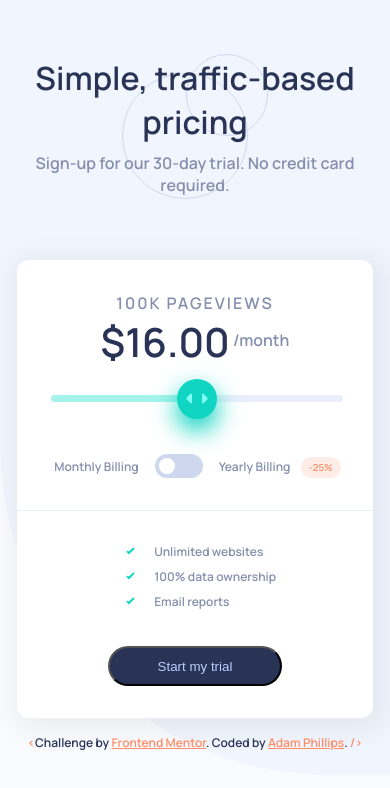
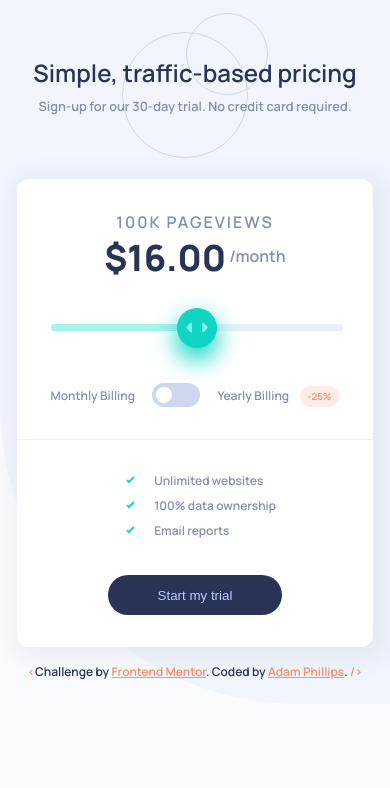
Before and after one commit to adphillips2017/FM_interactive-pricing-component, a plain HTML site: page index.html in a window 390 px wide. Drawn offline with Linux system fonts and the light colour scheme.

Commit message:
refined styles

```diff
--- a/styles.css
+++ b/styles.css
@@ -25,7 +25,7 @@ body {
 
 .centered-content {
   margin: 0 auto;
-  width: 27rem;
+  width: 32rem;
 }
 
 .floating-content {
@@ -58,7 +58,7 @@ body {
 
 .card-content {
   padding: 2rem;
-  padding-top: 3rem;
+  padding-top: 2.5rem;
 }
 
 .border-bottom {
@@ -102,6 +102,7 @@ body {
     margin-top: .75rem;
     cursor: pointer;
     white-space: nowrap;
+    border: none;
 }
 
 .start-button:hover {
@@ -117,7 +118,7 @@ button:focus {
   flex-direction: row;
   justify-content: space-between;
   align-items: center;
-  margin-bottom: 1rem;
+  margin-bottom: 2rem;
 }
 
 .pageviews {
@@ -129,7 +130,8 @@ button:focus {
 
 #price {
   color: var(--dark_blue);
-  font-size: 2.5rem;
+  font-size: 2.25rem;
+  font-weight: 800;
   vertical-align: middle;
 }
 
@@ -155,7 +157,6 @@ button:focus {
 }
 
 /* Special styling for WebKit */
-
 input[type="range"]::-webkit-slider-thumb {
   -webkit-appearance: none;
   height: 2.5rem;
@@ -172,7 +173,6 @@ input[type="range"]::-webkit-slider-thumb {
 }
 
 /* Firefox */
-
 input[type="range"]::-moz-range-thumb {
   height: 2.5rem;
   width: 2.5rem;
@@ -186,7 +186,6 @@ input[type="range"]::-moz-range-thumb {
 }
 
 /* IE */
-
 input[type="range"]::-ms-thumb {
   height: 2.5rem;
   width: 2.5rem;
@@ -289,7 +288,6 @@ input:checked + .slider:before {
 }
 
 /* Footer */
-
 .attribution {
   position: fixed;
   bottom: 1rem;
@@ -309,6 +307,12 @@ a:hover {
   color: var(--light_red);
 }
 
+@media (max-width: 540px) {
+  .centered-content {
+    width: 95%;
+  }
+}
+
 @media (max-width: 475px) {
   .floating-content {
     margin-top: 0rem;
@@ -316,8 +320,12 @@ a:hover {
     padding-bottom: 3rem;
   }
 
-  .centered-content {
-    width: 95%;
+  .header {
+    font-size: 1.5rem;
+  }
+
+  .subtitle {
+    font-size: .8rem;
   }
 
   .views-price {
@@ -350,6 +358,10 @@ a:hover {
     margin-right: auto;
   }
 
+  .switch-container {
+    justify-content: space-evenly;
+  }
+
   .attribution {
     width: 100%;
     text-align: center;
```
Also changed, not shown: 2 other files.
